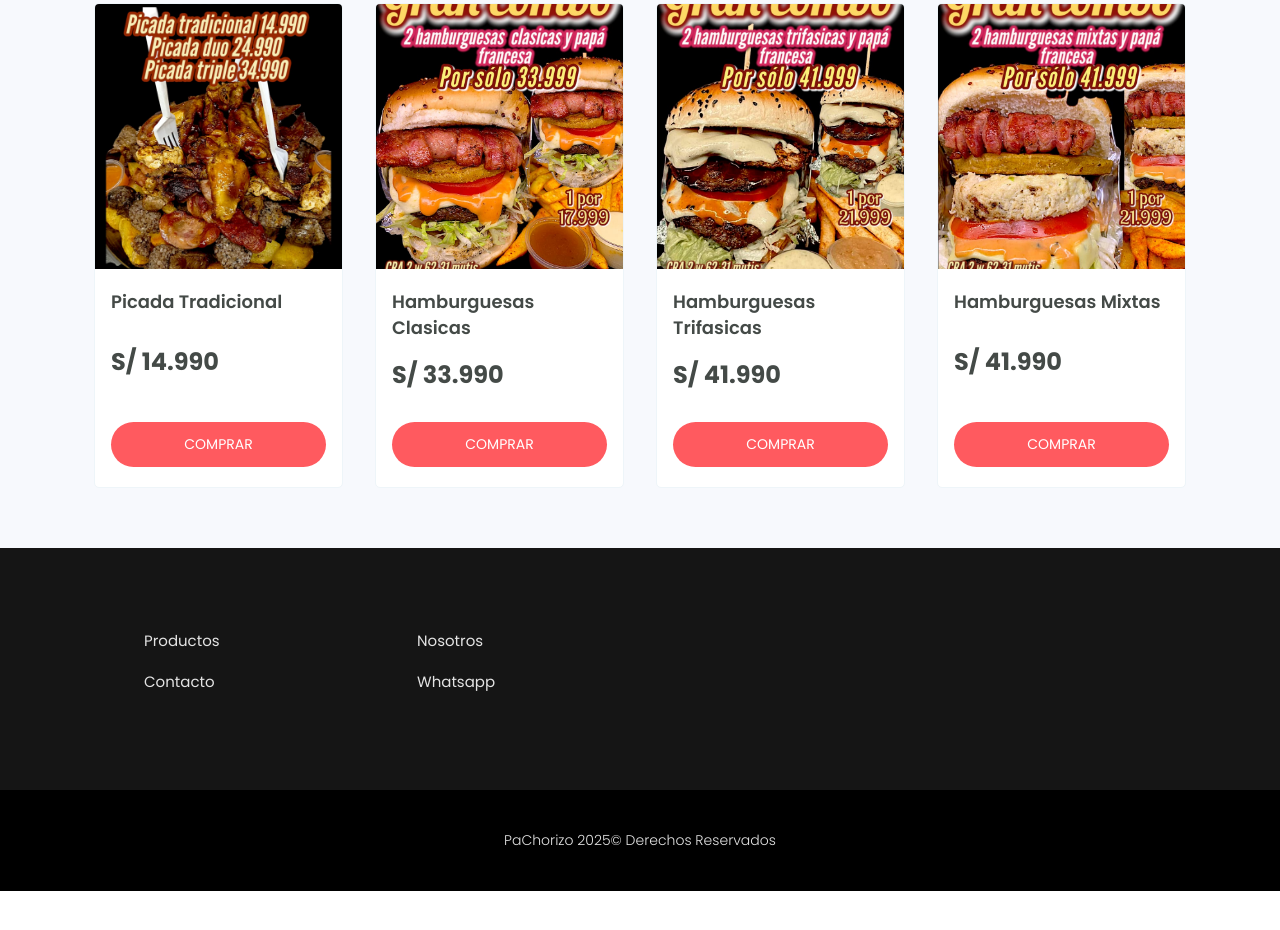
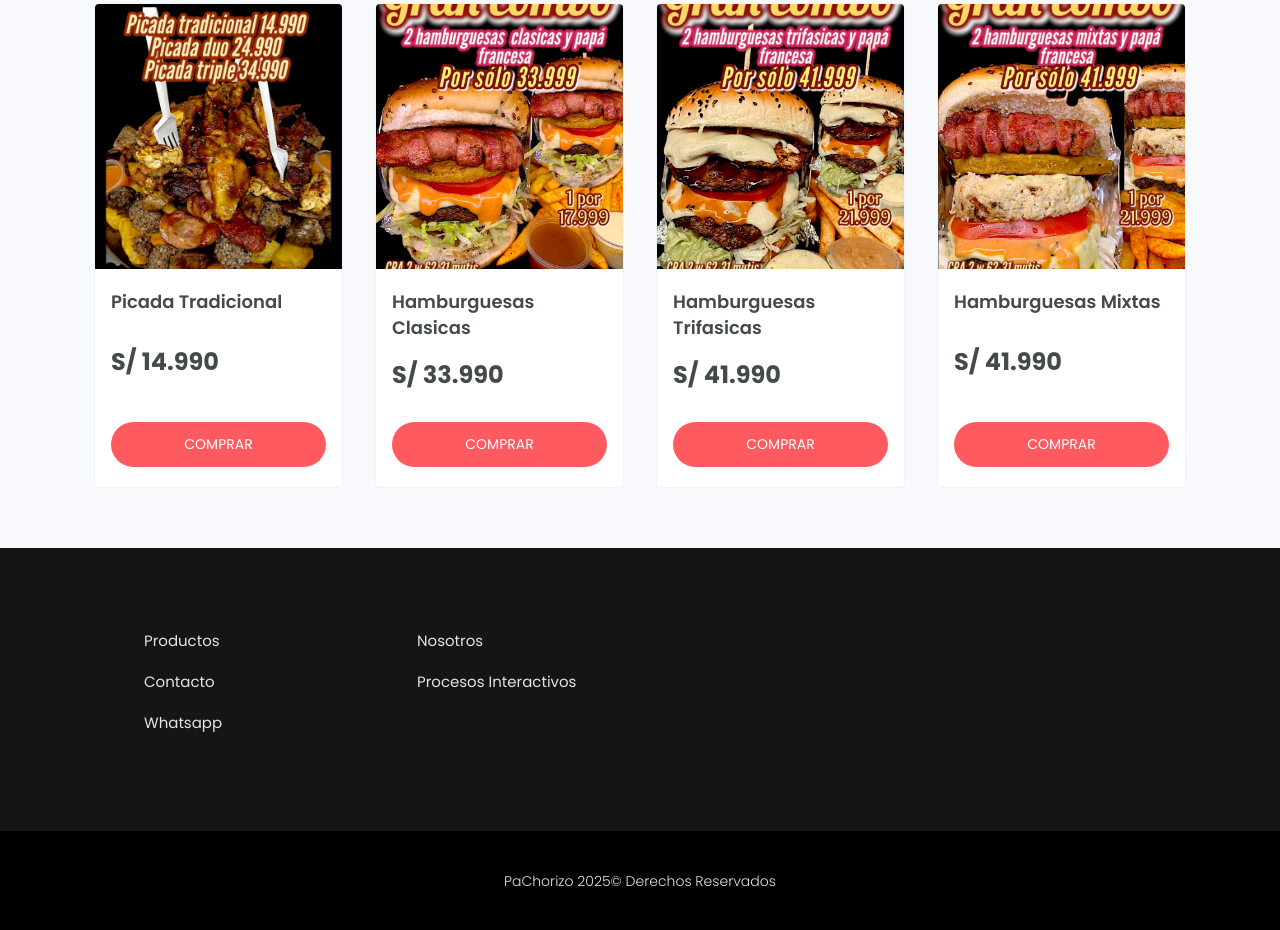
Before and after one commit to miangedev/PaChorizo, a plain HTML site: page index.html in a window 1280 px wide. Shown: the part 1532-2462 px from the top of the page. Before the commit the page ends 2423 px from the top, so only its background shows below. Drawn offline with nearby package versions, Linux system fonts and the light colour scheme.

Commit message:
Add files via upload

```diff
--- a/index.html
+++ b/index.html
@@ -325,6 +325,7 @@
                            <li><a href="menu.html">Productos</a></li>
                            <li><a href="nosotros.html">Nosotros</a></li>
                            <li><a href="contacto.html">Contacto</a></li>
+                           <li><a href="https://www.educaplay.com/learning-resources/23787467-busqueda_de_palabras_menu_pachorizo.html">Procesos Interactivos</a></li>
                            <li><a href="https://wa.me/message/PSU2GXQ4625NH1">Whatsapp</a></li>
                         </ul>
                     </div>
```
